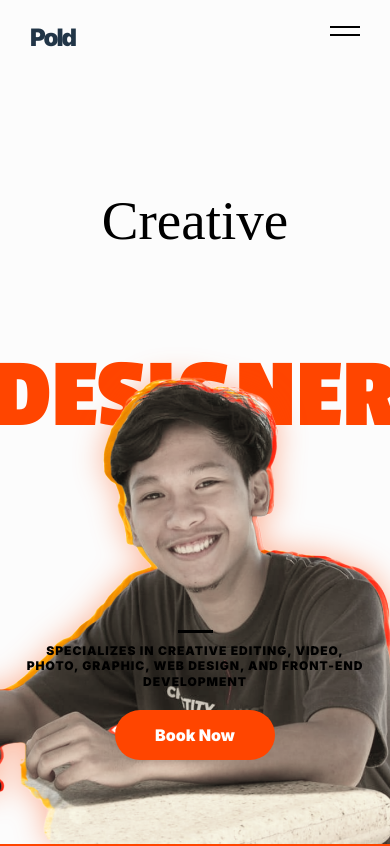
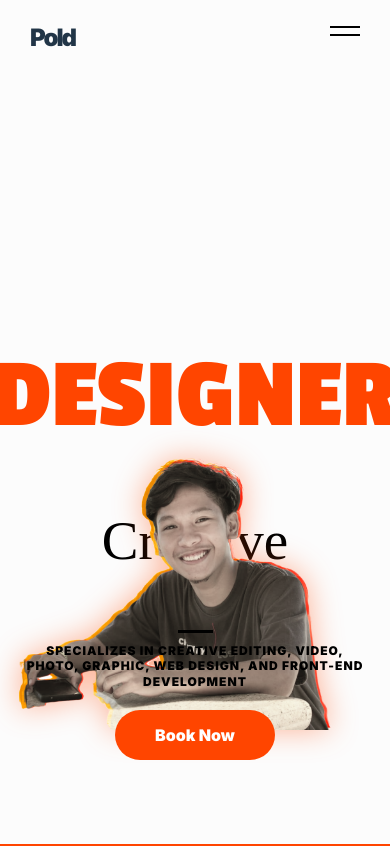
Before and after one commit to TumulakAlexis/Online-Web-Portfolio, a React (Vite) app: page / in a window 390 px wide. Shown: the top 846 px of the page. Built offline with nearby package versions, Linux system fonts and the light colour scheme; a web font is replaced by a local one.

Commit message:
update screen ratio

```diff
--- a/src/App.css
+++ b/src/App.css
@@ -1,38 +1,50 @@
 /* src/App.css */
+
+/* 1. Prevent the document from growing wider than the screen */
+html, body {
+  max-width: 100%;
+  overflow-x: hidden;
+  position: relative;
+  /* Use touch-action to prevent rubber-banding in some browsers */
+  touch-action: pan-y;
+}
+
 #root {
   width: 100%;
-  margin: 0;
-  padding: 0;
-  /* Prevent horizontal overflow at the root level */
   overflow-x: hidden;
 }
 
+.landing-wrapper {
+  width: 100%;
+  max-width: 100vw;
+  /* Crucial: hidden here stops children from leaking */
+  overflow-x: hidden;
+  background-color: #fcfcfc;
+  display: flex;
+  flex-direction: column;
+}
+
+/* 2. Global fix for elements that often cause leaks */
 * {
   margin: 0;
   padding: 0;
   box-sizing: border-box;
 }
 
-html, body {
-  margin: 0;
-  padding: 0;
-  /* 100% width is safer than 100vw for mobile to avoid scrollbar width issues */
+/* 3. Force all major sections to stay in their lanes */
+section, footer, header, div {
+  max-width: 100%;
+}
+
+/* 4. The common culprit: 100vw. Switch it to 100% everywhere */
+img, video {
+  max-width: 100%;
+  height: auto;
+}
+
+/* Add to App.css to wrap all sections */
+.landing-wrapper {
+  overflow-x: hidden;
   width: 100%;
-  min-height: 100vh;
-  /* This is the master switch to stop horizontal wobbling */
-  overflow-x: hidden;
   position: relative;
 }
-
-.landing-wrapper {
-  width: 100%;
-  /* If this is your main scroll container, keep auto,
-     but ensure it doesn't leak horizontally */
-  overflow-y: auto;
-  overflow-x: hidden;
-  background-color: #fcfcfc;
-}
-
-html {
-  scroll-behavior: smooth;
-}
--- a/src/components/section1.css
+++ b/src/components/section1.css
@@ -322,7 +322,7 @@
 
   .s1-text-script {
     font-size: 55px;
-    margin-top: 180px; /* Push script text down to avoid Notch/Dynamic Island */
+    margin-top: 500px; /* Push script text down to avoid Notch/Dynamic Island */
   }
 
   .s1-overlay {
@@ -338,7 +338,7 @@
 
   .s1-text-script {
     font-size: 45px;
-    margin-top: 120px;
+    margin-top: 200px;
   }
 
   .s1-image-area {
--- a/src/components/section8.jsx
+++ b/src/components/section8.jsx
@@ -168,7 +168,7 @@ Timeline:
         </div>
 
         <div className="s8-copyright">
-          © 2024 Pold Design. All Rights Reserved.
+          © 2024 Pold Creatives. All Rights Reserved.
         </div>
       </div>
     </footer>
```
